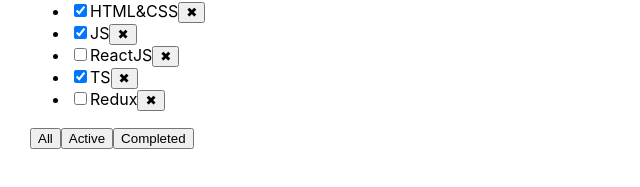
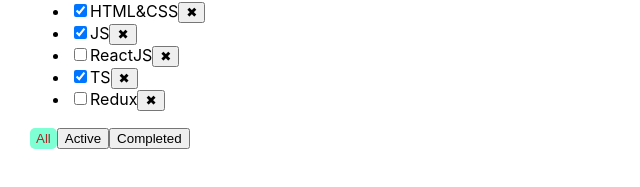
Before and after one commit to AleksanderZabrodski09/MY-TODO-LIST, a React (Create React App) app: page / in a window 1280 px wide. Shown: the part 127-314 px from the top of the page, without its empty margins (0-640 px from the left). Built offline with nearby package versions, Linux system fonts and the light colour scheme.

Commit message:
create: add style for filter buttons(4)

```diff
--- a/src/App.css
+++ b/src/App.css
@@ -14,3 +14,11 @@
 .errorMessage{
   color:red
 }
+
+.activeFilter{
+  background-color: aquamarine;
+  border: none;
+  padding: 3px 6px;
+  border-radius: 5px;
+  color: brown;
+}
--- a/src/App.tsx
+++ b/src/App.tsx
@@ -49,6 +49,7 @@ function App() {
         changeFilter={changeFilter}
         addTask={addTask}
         changeTaskStatus={changeTaskStatus}
+        filter={filter}
       />
 
     </div>
--- a/src/TodoList.tsx
+++ b/src/TodoList.tsx
@@ -8,6 +8,7 @@ type TodoListType = {
   changeFilter: (value: FilterValueType) => void
   addTask: (title: string) => void
   changeTaskStatus: (taskId: string, value: boolean) => void
+  filter:FilterValueType
 }
 
 type TaskType = {
@@ -90,9 +91,9 @@ export const TodoList = (props: TodoListType) => {
         }
       </ul>
       <div>
-        <button onClick={onAllClickHandler}>All</button>
-        <button onClick={onActiveClickHandler}>Active</button>
-        <button onClick={onCompletedClickHandler}>Completed</button>
+        <button onClick={onAllClickHandler} className={props.filter==='all'? 'activeFilter':''}>All</button>
+        <button onClick={onActiveClickHandler} className={props.filter==='active'? 'activeFilter':''}>Active</button>
+        <button onClick={onCompletedClickHandler} className={props.filter==='completed'? 'activeFilter':''}>Completed</button>
       </div>
     </div>
   )
```
